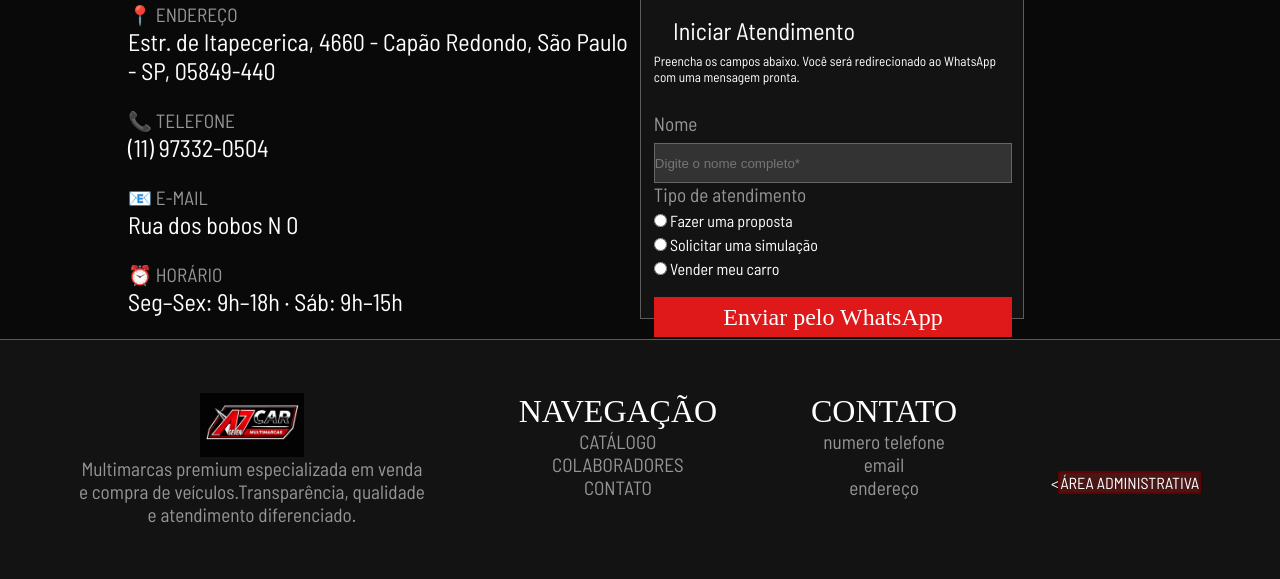
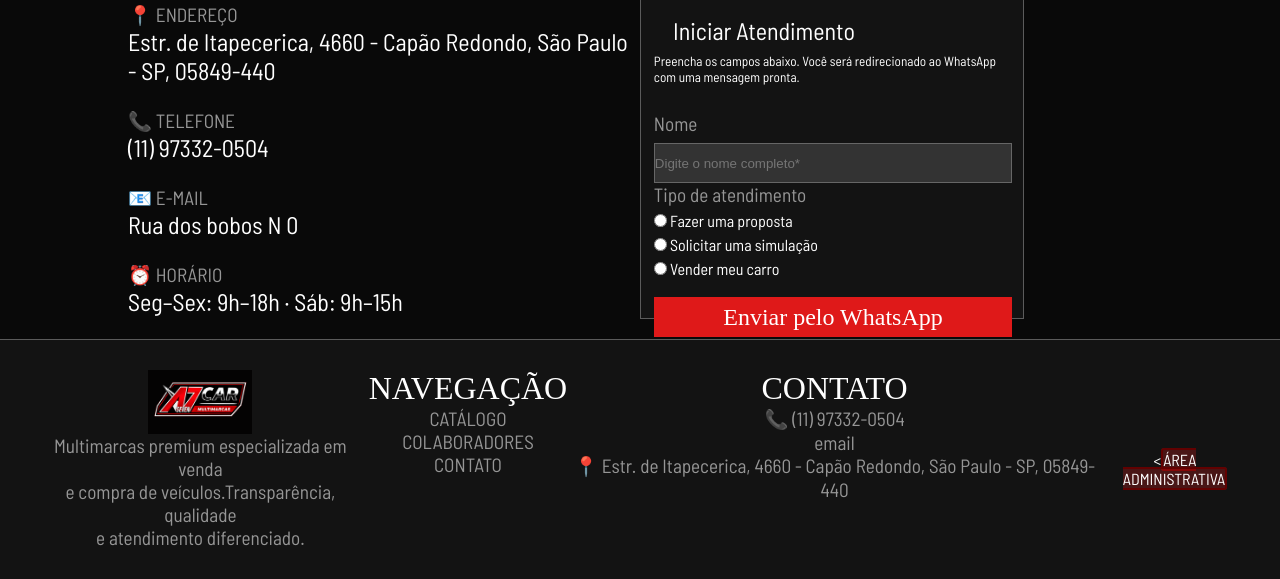
Before and after one commit to gabellopes/Plataforma-A7Car, a PHP site: page /a7car2/php/user/contato.php in a window 1280 px wide. Shown: the part 253-832 px from the top of the page. Run offline with PHP 8.4, Linux system fonts and the light colour scheme; the visitor is signed in with stand-in values (Sample User, id 1); some web fonts are replaced.

Commit message:
Update contato.php

```diff
--- a/a7car2/php/user/contato.php
+++ b/a7car2/php/user/contato.php
@@ -123,12 +123,12 @@
                 <a href="contato.php">CONTATO</a>
             </div>
             <div>
-                <h1>CONTATO</h1>
-                <h3>numero telefone
+               <h1>CONTATO</h1>
+                <h3>📞 (11) 97332-0504
                     <br>
                     email
                     <br>
-                    endereço
+                    📍 Estr. de Itapecerica, 4660 - Capão Redondo, São Paulo - SP, 05849-440
                 </h3>
             </div>
             <div id="divadm">
```
